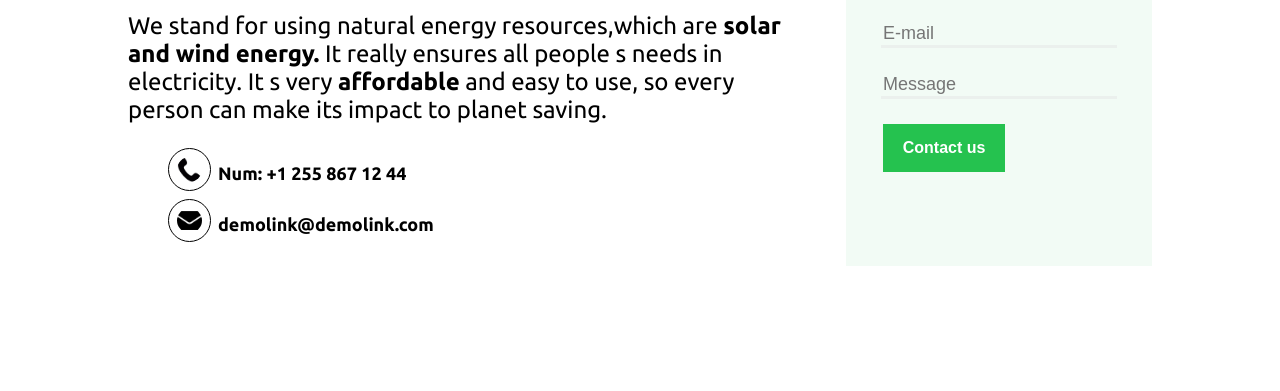
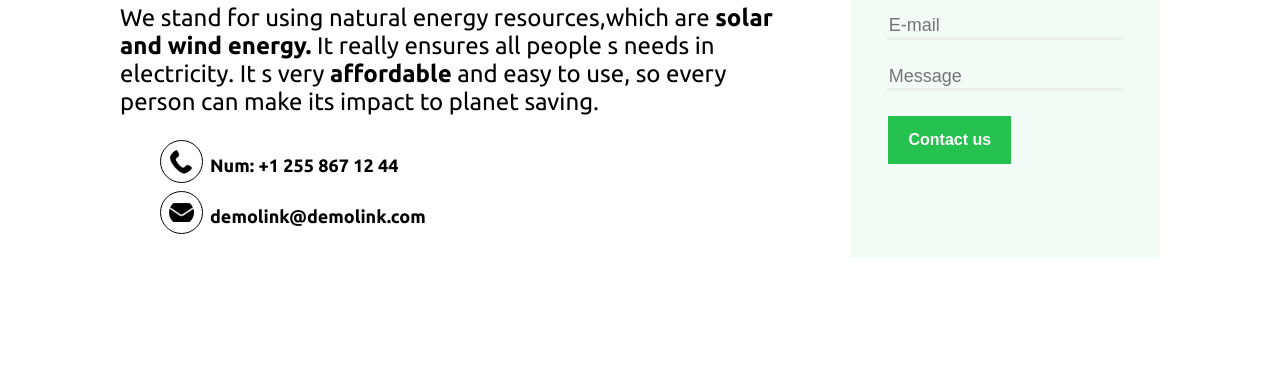
Before and after one commit to TheBestikk/Green-clon, a plain HTML site: page contact.html in a window 1280 px wide. Shown: the part 291-682 px from the top of the page. Drawn offline with Linux system fonts and the light colour scheme.

Commit message:
fix bugs and add css general settings

```diff
--- a/CSS/about.css
+++ b/CSS/about.css
@@ -2,6 +2,15 @@
 body{
     font-family: "Ubuntu", sans-serif;
     background-color: #fff;
+    padding: 0px;
+    margin: 0px;
+    font-weight: 400;
+}
+ul{
+    list-style: none;
+}
+a{
+    text-decoration: none;
 }
 /* header */
 .header{
@@ -18,13 +27,11 @@ body{
     margin-bottom: 10px;
 }
 .header-list{
-    list-style: none;
     gap: 25px;
     align-items: center;
 }
 .header-item-link{
     color: #000;
-    text-decoration: none;
     font-size: 20px;
     font-weight: 600;
 }
@@ -64,7 +71,6 @@ body{
     font-weight: 600;
 }
 .organize-list{
-    list-style: none;
     display: flex;
     flex-direction: column;
     column-gap: 15px;
@@ -95,7 +101,6 @@ body{
     align-items: center;
 }
 .project-list{
-    list-style: none;
     display: flex;
     flex-wrap: wrap;
     justify-content: center;
@@ -128,7 +133,6 @@ body{
 .gallery-container{
     margin: 0 auto;
     padding: 50px 0px 50px 149px;
-    flex-wrap: wrap;
 }
 .gallery-title{
     color: #000;
@@ -192,7 +196,6 @@ body{
     justify-content: center;
 }
 .footer-list{
-    list-style: none;
     gap: 25px;
     align-items: center;
 }
--- a/CSS/contact.css
+++ b/CSS/contact.css
@@ -2,6 +2,15 @@
 body{
     font-family: "Ubuntu", sans-serif;
     background-color: #fff;
+    padding: 0px;
+    margin: 0px;
+    font-weight: 400;
+}
+ul{
+    list-style: none;
+}
+a{
+    text-decoration: none;
 }
 /* header */
 .header{
@@ -18,13 +27,11 @@ body{
     margin-bottom: 10px;
 }
 .header-list{
-    list-style: none;
     gap: 25px;
     align-items: center;
 }
 .header-item-link{
     color: #000;
-    text-decoration: none;
     font-size: 20px;
     font-weight: 600;
 }
@@ -67,13 +74,11 @@ body{
     position: absolute;
 }
 .info-list{
-    list-style: none;
     display: flex;
     flex-direction: column;
     line-height: 50px;
 }
 .info-link{
-    text-decoration: none;
     color: #000;
     font-size: 18px;
     font-weight: 600;
@@ -86,7 +91,7 @@ body{
     width: 900px;
     display: flex;
     flex-direction: column;
-    flex-wrap: nowrap   ;
+    flex-wrap: nowrap;
     align-items: center;
     justify-content: center;
     background-color: #F2FBF5;
--- a/CSS/style.css
+++ b/CSS/style.css
@@ -2,6 +2,15 @@
 body{
     font-family: "Ubuntu", sans-serif;
     background-color: #fff;
+    padding: 0px;
+    margin: 0px;
+    font-weight: 400;
+}
+ul{
+    list-style: none;
+}
+a{
+    text-decoration: none;
 }
 /* header */
 .header{
@@ -18,13 +27,11 @@ body{
     margin-bottom: 10px;
 }
 .header-list{
-    list-style: none;
     gap: 25px;
     align-items: center;
 }
 .header-item-link{
     color: #000;
-    text-decoration: none;
     font-size: 20px;
     font-weight: 600;
 }
@@ -120,7 +127,6 @@ body{
     font-weight: 600;
 }
 .planet-list{
-    list-style: none;
     display: flex;
     flex-direction: column;
 }
@@ -149,7 +155,6 @@ body{
     align-items: center;
 }
 .analytics-list{
-    list-style: none;
     margin: 0 auto;
     gap: 250px;
     display: flex;
@@ -184,7 +189,6 @@ body{
     align-items: center;
 }
 .project-list{
-    list-style: none;
     display: flex;
     flex-wrap: wrap;
     justify-content: center;
@@ -232,20 +236,21 @@ body{
 .news-form{
     border: 1px solid #000;
     border-radius: 50px;
-    width: auto ;
+    width: auto;
 }
 .news-email{
     border: none;
     outline: none;
-    font-size: 16px;
+    font-size: 20px;
     font-weight: 500;
-    margin-left: 5px;
+    margin-left: 10px;
 }
 .news-btn{
+    cursor: pointer;
     border: none;
     background-color: #25C24F;
     color: #fff;
-    font-size: 18px;
+    font-size: 20px;
     font-weight: 500;
     padding: 15px 25px;
     border-radius: 50px;
@@ -274,7 +279,6 @@ body{
     justify-content: center;
 }
 .footer-list{
-    list-style: none;
     gap: 25px;
     align-items: center;
 }
```
